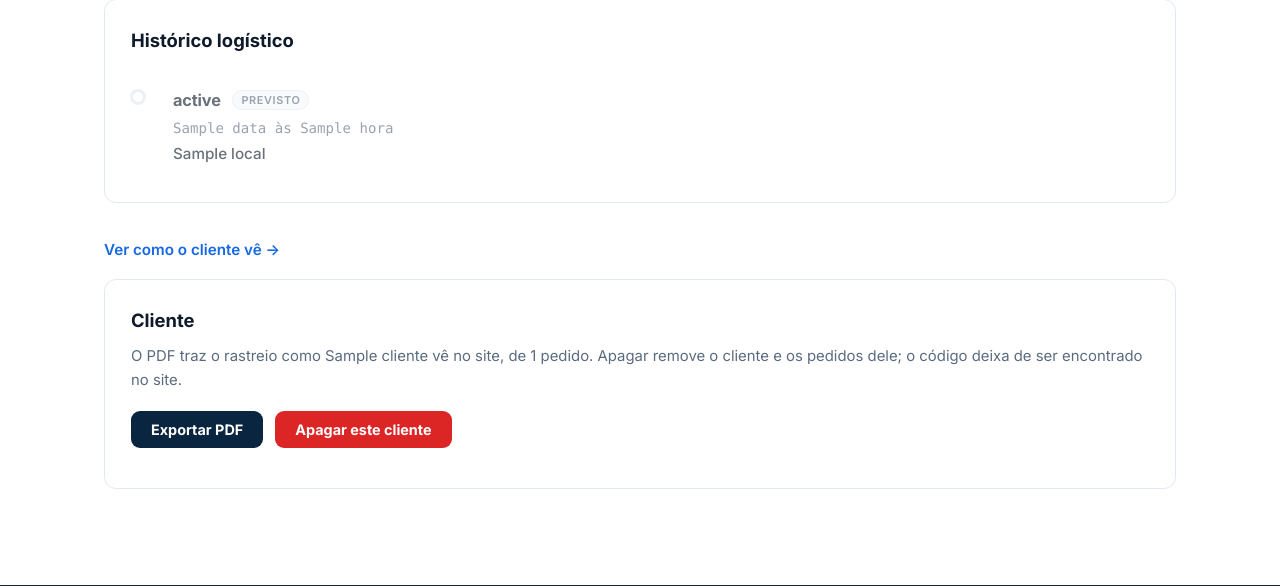
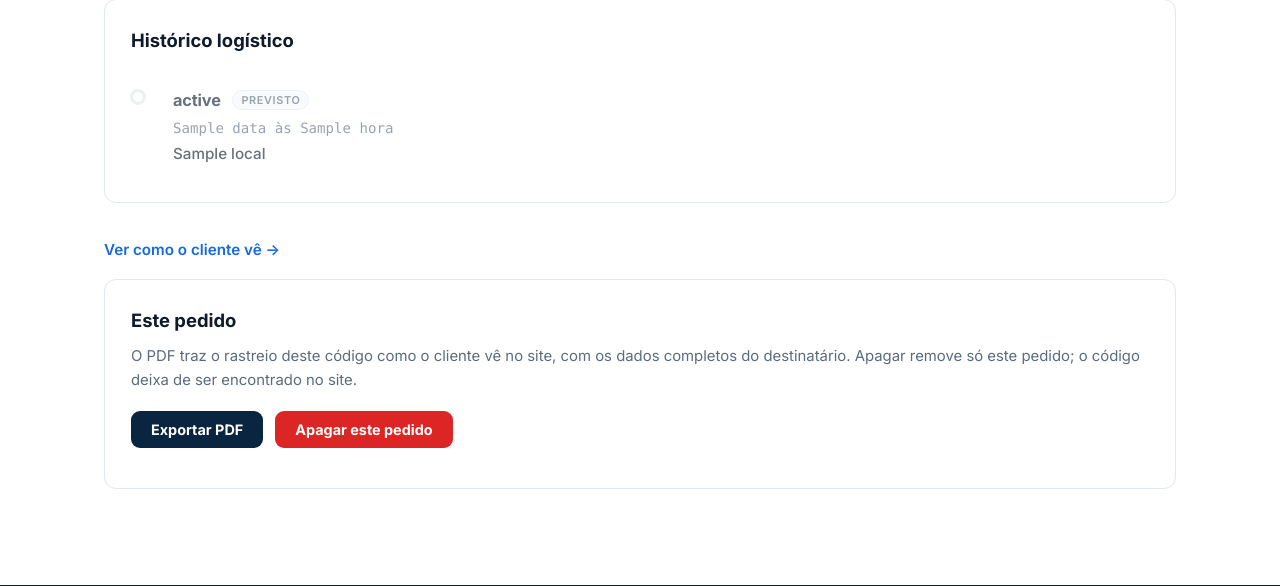
Before and after one commit to polvomal07/verllog, a Flask app: template templates/admin/pedido.html in a window 1280 px wide. Shown: the part 534-1120 px from the top of the page. Run offline with Flask 3, Linux system fonts and the light colour scheme; tables that the repository leaves empty hold one stand-in row (values such as "Sample post"); the template is opened without the code that fills it: values that come from a table or form of the project are taken from there, most other values are stand-ins (such as "Sample title", 1, 10 or a date in 2020).

Commit message:
Seleciona pedidos um a um no painel, em vez do cliente inteiro
Um cliente com dois pedidos aparecia em duas linhas e marcar uma marcava
as duas. Agora cada caixa é de um pedido: exportar e apagar valem só para
os pedidos marcados. O cadastro do cliente só é apagado junto com o último
pedido dele.

Co-Authored-By: Claude Opus 5.5 <noreply@anthropic.com>

```diff
--- a/static/js/admin.js
+++ b/static/js/admin.js
@@ -1,16 +1,15 @@
 /* ==========================================================================
-   Verllog Logística — seleção de clientes no painel (exportar e apagar)
+   Verllog Logística — seleção de pedidos no painel (exportar e apagar)
+
+   A seleção é por PEDIDO: cada linha da tabela é marcada sozinha, mesmo que
+   o mesmo cliente tenha outros pedidos.
 
    "Exportar PDF" envia direto para /admin/exportar (formaction no botão) e
-   só fica ativo com alguém marcado.
+   só fica ativo com algum pedido marcado.
 
    O botão "Apagar" não envia nada: ele abre um aviso na própria página com os
-   nomes e a quantidade de pedidos. Só o "Confirmar exclusão" envia o
-   formulário para /admin/apagar.
-
-   Um cliente pode ter mais de um pedido, então aparece em mais de uma linha.
-   Marcar uma linha marca todas as do mesmo cliente, para ficar claro que
-   tudo dele vai junto.
+   pedidos marcados. Só o "Confirmar exclusão" envia o formulário para
+   /admin/apagar.
    ========================================================================== */
 
 document.querySelectorAll("form[data-apagar]").forEach((form) => {
@@ -21,23 +20,19 @@ document.querySelectorAll("form[data-apagar]").forEach((form) => {
   const cancelar = form.querySelector("[data-apagar-cancelar]");
   const contagem = form.querySelector("[data-apagar-contagem]");
   const todos = form.querySelector("[data-apagar-todos]");
-  const marcadores = [...form.querySelectorAll('input[type="checkbox"][name="clientes"]')];
+  const marcadores = [...form.querySelectorAll('input[type="checkbox"][name="pedidos"]')];
   const exigemSelecao = form.querySelectorAll("[data-exige-selecao]");
 
-  // Na página do pedido o cliente vem num campo escondido, sempre "marcado".
+  // Na página do pedido ele vem num campo escondido, sempre "marcado".
   function selecionados() {
     const campos = marcadores.length
       ? marcadores.filter((campo) => campo.checked)
-      : [...form.querySelectorAll('input[name="clientes"]')];
+      : [...form.querySelectorAll('input[name="pedidos"]')];
 
-    const porId = new Map();
-    campos.forEach((campo) => {
-      porId.set(campo.value, {
-        nome: campo.dataset.nome,
-        pedidos: Number(campo.dataset.pedidos) || 0,
-      });
-    });
-    return [...porId.values()];
+    return campos.map((campo) => ({
+      nome: campo.dataset.nome,
+      codigo: campo.dataset.codigo,
+    }));
   }
 
   function plural(numero, singular, varios) {
@@ -49,31 +44,23 @@ document.querySelectorAll("form[data-apagar]").forEach((form) => {
   }
 
   function atualizar() {
-    const clientes = selecionados();
+    const pedidos = selecionados();
     if (marcadores.length) {
-      abrir.disabled = clientes.length === 0;
-      exigemSelecao.forEach((botao) => { botao.disabled = clientes.length === 0; });
-      contagem.textContent = clientes.length
-        ? plural(clientes.length, "cliente selecionado", "clientes selecionados")
+      abrir.disabled = pedidos.length === 0;
+      exigemSelecao.forEach((botao) => { botao.disabled = pedidos.length === 0; });
+      contagem.textContent = pedidos.length
+        ? plural(pedidos.length, "pedido selecionado", "pedidos selecionados")
         : "";
       if (todos) {
-        const marcados = marcadores.filter((campo) => campo.checked).length;
-        todos.checked = marcados > 0 && marcados === marcadores.length;
-        todos.indeterminate = marcados > 0 && marcados < marcadores.length;
+        todos.checked = pedidos.length > 0 && pedidos.length === marcadores.length;
+        todos.indeterminate = pedidos.length > 0 && pedidos.length < marcadores.length;
       }
     }
     // Mudou a seleção com o aviso aberto: fecha para não confirmar outra lista.
     fecharPainel();
   }
 
-  marcadores.forEach((campo) => {
-    campo.addEventListener("change", () => {
-      marcadores
-        .filter((outro) => outro.value === campo.value)
-        .forEach((outro) => { outro.checked = campo.checked; });
-      atualizar();
-    });
-  });
+  marcadores.forEach((campo) => campo.addEventListener("change", atualizar));
 
   if (todos) {
     todos.addEventListener("change", () => {
@@ -83,17 +70,14 @@ document.querySelectorAll("form[data-apagar]").forEach((form) => {
   }
 
   abrir.addEventListener("click", () => {
-    const clientes = selecionados();
-    if (!clientes.length) return;
+    const pedidos = selecionados();
+    if (!pedidos.length) return;
 
-    const pedidos = clientes.reduce((soma, cliente) => soma + cliente.pedidos, 0);
-    resumo.textContent =
-      "Apagar " + plural(clientes.length, "cliente", "clientes") +
-      " e " + plural(pedidos, "pedido", "pedidos") + "?";
+    resumo.textContent = "Apagar " + plural(pedidos.length, "pedido", "pedidos") + "?";
 
-    lista.replaceChildren(...clientes.map((cliente) => {
+    lista.replaceChildren(...pedidos.map((pedido) => {
       const item = document.createElement("li");
-      item.textContent = cliente.nome + " (" + plural(cliente.pedidos, "pedido", "pedidos") + ")";
+      item.textContent = pedido.codigo + " (" + pedido.nome + ")";
       return item;
     }));
 
--- a/templates/admin/_confirmar_exclusao.html
+++ b/templates/admin/_confirmar_exclusao.html
@@ -5,8 +5,8 @@
   <p class="exclusao__titulo" id="exclusao-titulo" data-apagar-resumo></p>
   <ul class="exclusao__lista" data-apagar-lista></ul>
   <p class="exclusao__alerta">
-    Os pedidos e todo o histórico de rastreio desses clientes serão apagados.
-    Não dá para desfazer.
+    O pedido e todo o histórico de rastreio dele serão apagados. Os outros
+    pedidos do mesmo cliente continuam. Não dá para desfazer.
   </p>
   <div class="exclusao__acoes">
     <button class="botao-perigo" type="submit">Confirmar exclusão</button>
--- a/templates/admin/painel.html
+++ b/templates/admin/painel.html
@@ -150,10 +150,10 @@
               {% for pedido in pedidos %}
                 <tr>
                   <td class="tabela__marcar">
-                    <input type="checkbox" name="clientes" value="{{ pedido.cliente.id }}"
+                    <input type="checkbox" name="pedidos" value="{{ pedido.id }}"
                            data-nome="{{ pedido.cliente.nome }}"
-                           data-pedidos="{{ pedido.cliente.pedidos|length }}"
-                           aria-label="Selecionar {{ pedido.cliente.nome }}">
+                           data-codigo="{{ pedido.codigo_rastreio }}"
+                           aria-label="Selecionar {{ pedido.codigo_rastreio }}">
                   </td>
                   <td><code>{{ pedido.codigo_rastreio }}</code></td>
                   <td>{{ pedido.cliente.nome }}</td>
--- a/templates/admin/pedido.html
+++ b/templates/admin/pedido.html
@@ -65,18 +65,18 @@
     </p>
 
     <form class="bloco" method="post" action="{{ url_for('admin.apagar') }}" data-apagar>
-      <h2 class="bloco__titulo">Cliente</h2>
+      <h2 class="bloco__titulo">Este pedido</h2>
       <p class="bloco__texto">
-        O PDF traz o rastreio como {{ cliente.nome }} vê no site, de
-        {% if cliente.pedidos|length == 1 %}1 pedido{% else %}{{ cliente.pedidos|length }} pedidos{% endif %}.
-        Apagar remove o cliente e os pedidos dele; o código deixa de ser encontrado no site.
+        O PDF traz o rastreio deste código como o cliente vê no site, com os
+        dados completos do destinatário. Apagar remove só este pedido; o código
+        deixa de ser encontrado no site.
       </p>
-      <input type="hidden" name="clientes" value="{{ cliente.id }}"
-             data-nome="{{ cliente.nome }}" data-pedidos="{{ cliente.pedidos|length }}">
+      <input type="hidden" name="pedidos" value="{{ pedido.id }}"
+             data-nome="{{ cliente.nome }}" data-codigo="{{ pedido.codigo_rastreio }}">
       <div class="exclusao__barra">
         <button class="botao-exportar" type="submit"
                 formaction="{{ url_for('admin.exportar') }}">Exportar PDF</button>
-        <button class="botao-perigo" type="button" data-apagar-abrir>Apagar este cliente</button>
+        <button class="botao-perigo" type="button" data-apagar-abrir>Apagar este pedido</button>
       </div>
 
       {% include "admin/_confirmar_exclusao.html" %}
```
Also changed, not shown: views/admin.py (+38 -34 lines).
